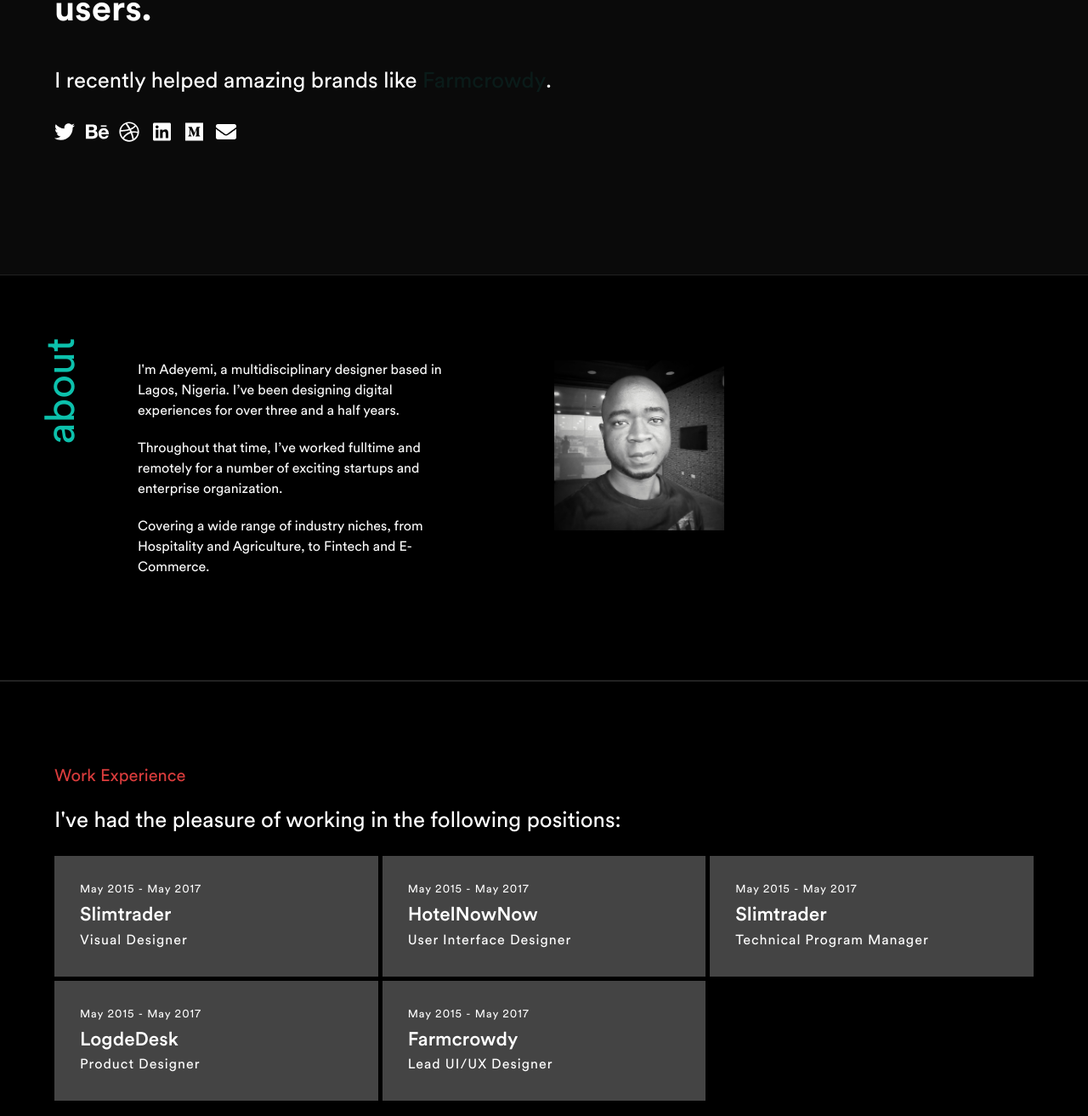
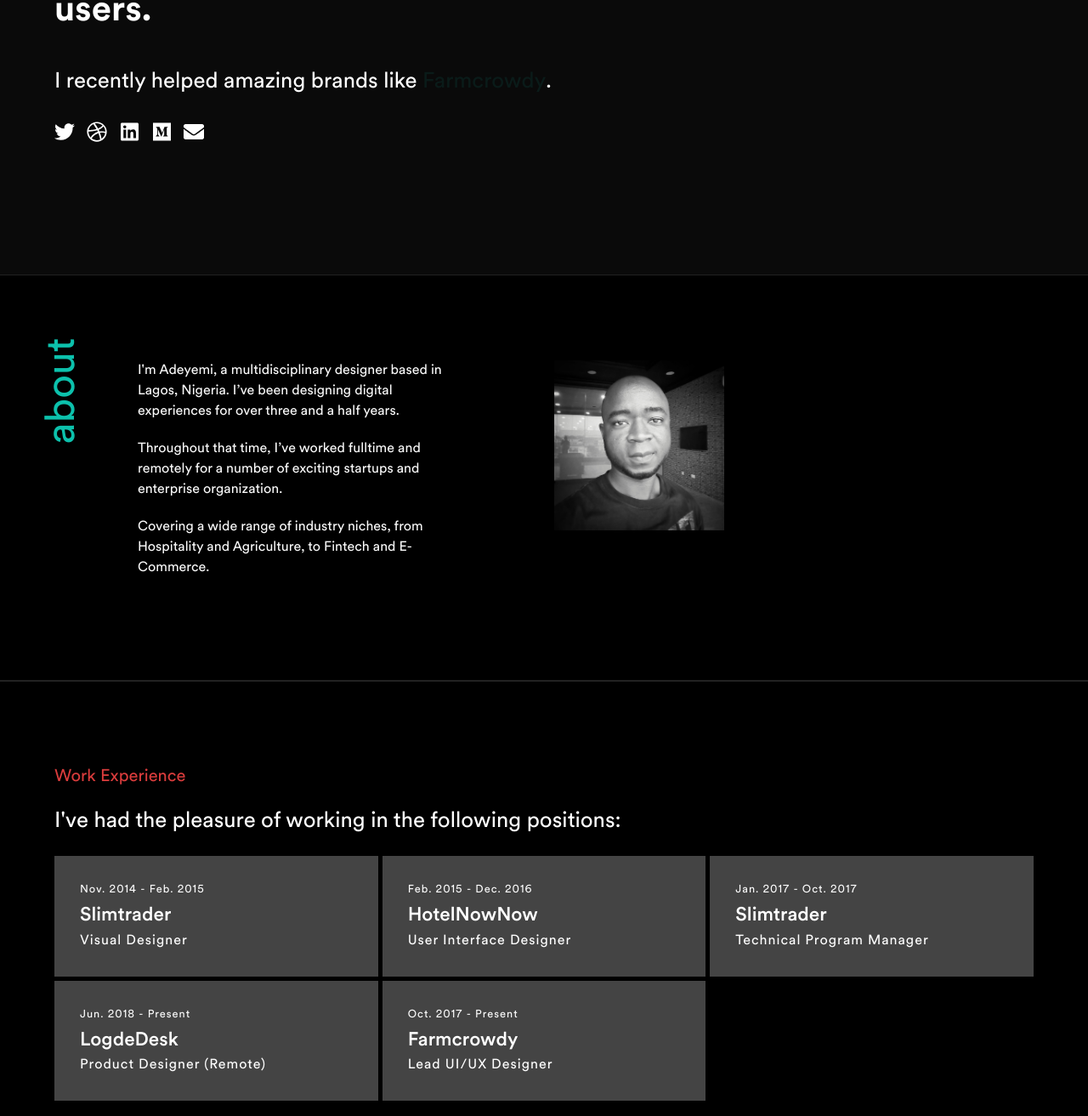
Before and after one commit to topazdecimal/tdcom, a plain HTML site: page index.html in a window 1280 px wide. Shown: the part 327-1640 px from the top of the page at 85% size. Drawn offline with nearby package versions, Linux system fonts and the light colour scheme; a script that the page names is missing.

Commit message:
First Push

```diff
--- a/index.html
+++ b/index.html
@@ -17,37 +17,7 @@
 </head>
 <body>
     <section id="home" class="hero is-black is-medium">
-        <!-- <div class="hero-head">
-            <nav class="navbar">
-                <div class="container">
-                    <div class="navbar-brand">
-                        <a class="navbar-item">
-                            <img src="http://www.placehold.it/200x50" alt="Logo">
-                        </a>
-                        <span class="navbar-burger burger" data-target="navbarMenuHeroA">
-                            <span></span>
-                            <span></span>
-                            <span></span>
-                        </span>
-                    </div>
-                    <div id="navbarMenuHeroA" class="navbar-menu">
-                        <div class="navbar-end">
-                            <a class="navbar-item is-active">
-                                Home
-                            </a>
-                            <a class="navbar-item">
-                                About
-                            </a>
-                            <a class="navbar-item">
-                                Work
-                            </a>
 
-                        </div>
-                    </div>
-                </div>
-            </nav>
-
-        </div> -->
         <div class="hero-body">
             <div class="container">
                 <div class="columns">
@@ -60,12 +30,12 @@
                             I recently helped amazing brands like <span id="js-rotating2">Rhenatal, Farmcrowdy, FarmGate Africa, Metamentis, Sociovate, AgricSquare, LodgeDesk, Astem International, Trendupp</span>.
                         </h2>
                         <ul class="social-links">
-                            <li><a href="#"><span class="icon"><i class="fab fa-twitter"></i></span></a></li>
-                            <li><a href="#"><span class="icon"><i class="fab fa-behance"></i></span></a></li>
-                            <li><a href="#"><span class="icon"><i class="fab fa-dribbble"></i></span></a></li>
-                            <li><a href="#"><span class="icon"><i class="fab fa-linkedin"></i></span></a></li>
-                            <li><a href="#"><span class="icon"><i class="fab fa-medium"></i></span></a></li>
-                            <li><a href="#"><span class="icon"><i class="fa fa-envelope"></i></span></a></li>
+                            <li><a href="http://www.twitter.com/topazdecimal"><span class="icon"><i class="fab fa-twitter"></i></span></a></li>
+                            <!-- <li><a href="#"><span class="icon"><i class="fab fa-behance"></i></span></a></li> -->
+                            <li><a href="http://www.dribbble.com/topazdecimal"><span class="icon"><i class="fab fa-dribbble"></i></span></a></li>
+                            <li><a href="https://www.linkedin.com/in/topazdecimal"><span class="icon"><i class="fab fa-linkedin"></i></span></a></li>
+                            <li><a href="https://www.medium.com/topazdecimal"><span class="icon"><i class="fab fa-medium"></i></span></a></li>
+                            <li><a href="mailto:topaz@garnettmm.com"><span class="icon"><i class="fa fa-envelope"></i></span></a></li>
 
                         </ul>
                     </div>
@@ -111,27 +81,27 @@
                     <div class="work-wrapper">
 
                         <div class="work-box">
-                            <p class="work-date">May 2015 - May 2017</p>
+                            <p class="work-date">Nov. 2014 - Feb. 2015</p>
                             <h2 class="work-position">Slimtrader</h2>
                             <p class="work-company">Visual Designer</p>
                         </div>
                         <div class="work-box">
-                            <p class="work-date">May 2015 - May 2017</p>
+                            <p class="work-date">Feb. 2015 - Dec. 2016</p>
                             <h2 class="work-position">HotelNowNow</h2>
                             <p class="work-company">User Interface Designer</p>
                         </div>
                         <div class="work-box">
-                            <p class="work-date">May 2015 - May 2017</p>
+                            <p class="work-date">Jan. 2017 - Oct. 2017</p>
                             <h2 class="work-position">Slimtrader</h2>
                             <p class="work-company">Technical Program Manager</p>
                         </div>
                         <div class="work-box">
-                            <p class="work-date">May 2015 - May 2017</p>
+                            <p class="work-date">Jun. 2018 - Present</p>
                             <h2 class="work-position">LogdeDesk</h2>
-                            <p class="work-company">Product Designer</p>
+                            <p class="work-company">Product Designer (Remote)</p>
                         </div>
                         <div class="work-box">
-                            <p class="work-date">May 2015 - May 2017</p>
+                            <p class="work-date">Oct. 2017 - Present</p>
                             <h2 class="work-position">Farmcrowdy</h2>
                             <p class="work-company">Lead UI/UX Designer</p>
                         </div>
```
Also changed, not shown: 1 other file.
